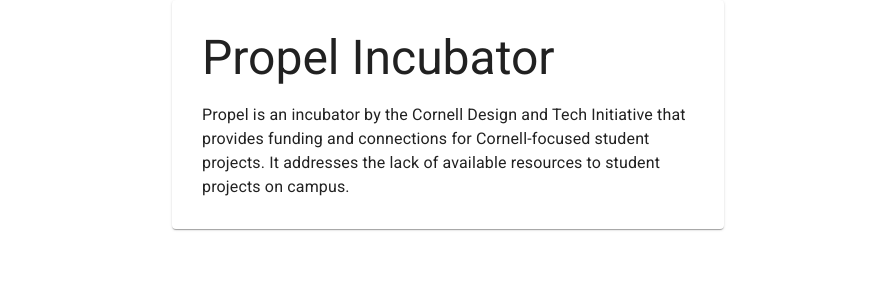
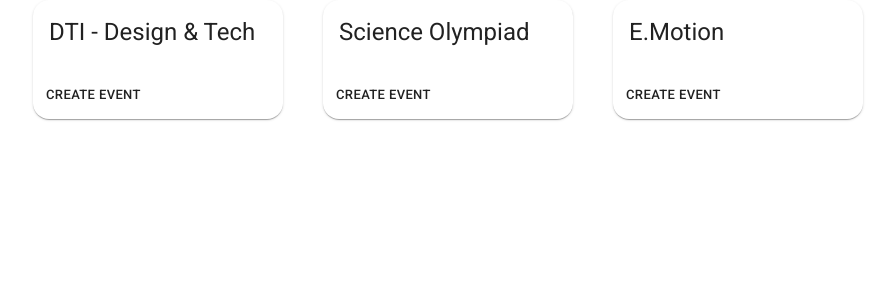
Before and after one commit to zmindyli/pacts, a React (Create React App) app in the folder frontend/: page / in a window 1280 px wide. Shown: the top 300 px of the page, without its empty margins (192-1087 px from the left). Built offline with nearby package versions, Linux system fonts and the light colour scheme.

Commit message:
Added callback to props, updated GroupPage component layout

```diff
--- a/frontend/src/App.tsx
+++ b/frontend/src/App.tsx
@@ -3,15 +3,16 @@
 import GroupPage from './GroupPage';
 
 function App() {
-  const [page, changePage] = useState(""); // pass state down to children
+  const [currentPage, changePage] = useState(""); // pass state down to children
   return (
     <div>
-      {/* {page === "" && <Dashboard />} */}
-      <GroupPage
-        name="Propel Incubator"
-        desc="Propel is an incubator by the Cornell Design and Tech Initiative that provides
+      {currentPage === "" ? <Dashboard callback={(page: string) => changePage(page)} /> :
+        <GroupPage
+          name="Propel Incubator"
+          desc="Propel is an incubator by the Cornell Design and Tech Initiative that provides
         funding and connections for Cornell-focused student projects.
-        It addresses the lack of available resources to student projects on campus. " />
+        It addresses the lack of available resources to student projects on campus. "
+          callback={(page: string) => changePage(page)} />}
     </div>
   );
 }
--- a/frontend/src/Dashboard.tsx
+++ b/frontend/src/Dashboard.tsx
@@ -4,7 +4,8 @@
 
 type groupTileProps = {
   groupName: string,
-  numEvents: number
+  numEvents: number,
+  readonly callback: (page: string) => void
 }
 
 const useGridStyles = makeStyles(({ breakpoints }) => ({
@@ -29,10 +30,13 @@
   }
 }));
 
-export const GroupTile = ({ groupName, numEvents }: groupTileProps) => {
+export const GroupTile = ({ groupName, numEvents, callback }: groupTileProps) => {
   const classes = useStyles();
+  const handleClick = (e: React.MouseEvent<HTMLButtonElement>) => {
+    callback("group");
+  }
   return (
-    <CardActionArea className={classes.actionArea}>
+    <CardActionArea className={classes.actionArea} onClick={handleClick}>
       <Card className={classes.card}>
         <CardContent>
           <Typography gutterBottom variant="h5" component="h2">
@@ -40,15 +44,19 @@
           </Typography>
         </CardContent>
         <CardActions>
-          <Button size="small">Create event</Button>
+          <Button size="small" onClick={handleClick}>Create event</Button>
         </CardActions>
       </Card>
     </CardActionArea>
   );
 }
+
+type dashboardProps = {
+  readonly callback: (page: string) => void,
+}
 // TODO: make type dashboardProps
 // accepts user as a parameter?, should display all groups the user is part of
-export const Dashboard = () => {
+export const Dashboard = ({ callback }: dashboardProps) => {
   //const classes = useStyles();
   const gridStyles = useGridStyles();
   return (
@@ -63,17 +71,20 @@
         <Grid item>
           <GroupTile
             groupName={"DTI - Design & Tech"}
-            numEvents={3} />
+            numEvents={3}
+            callback={callback} />
         </Grid>
         <Grid item >
           <GroupTile
             groupName={"Science Olympiad"}
-            numEvents={1} />
+            numEvents={1}
+            callback={callback} />
         </Grid>
         <Grid item >
           <GroupTile
             groupName={"E.Motion"}
-            numEvents={2} />
+            numEvents={2}
+            callback={callback} />
         </Grid>
       </Grid>
     </div>
--- a/frontend/src/GroupPage.tsx
+++ b/frontend/src/GroupPage.tsx
@@ -1,10 +1,11 @@
 import React from 'react';
-import { Container, Paper, Typography } from '@material-ui/core';
+import { Container, Paper, Typography, Button, Grid } from '@material-ui/core';
 import { makeStyles, createStyles } from '@material-ui/core/styles';
 
 type groupPageProps = {
   name: string,
-  desc: string
+  desc: string,
+  readonly callback: (page: string) => void;
 }
 
 const useStyles = makeStyles(() => createStyles({
@@ -13,14 +14,29 @@
   }
 }));
 
-export const GroupPage = ({ name, desc }: groupPageProps) => {
+export const GroupPage = ({ name, desc, callback }: groupPageProps) => {
   const classes = useStyles();
+  const handleClick = (e: React.MouseEvent<HTMLButtonElement>) => {
+    callback("");
+  }
   return (
-    <Container maxWidth="sm">
+    <Container maxWidth="md">
       <Paper className={classes.header}>
-        <Typography variant="h3" gutterBottom={true}>
-          {name}
-        </Typography>
+        <Grid container
+          spacing={5}
+          justify="space-between"
+          alignItems="center"
+          direction="row"
+        >
+          <Grid item>
+            <Typography variant="h3" gutterBottom={true}>
+              {name}
+            </Typography>
+          </Grid>
+          <Grid item>
+            <Button onClick={handleClick}>Close group</Button>
+          </Grid>
+        </Grid>
         <Typography>
           {desc}
         </Typography>
```
